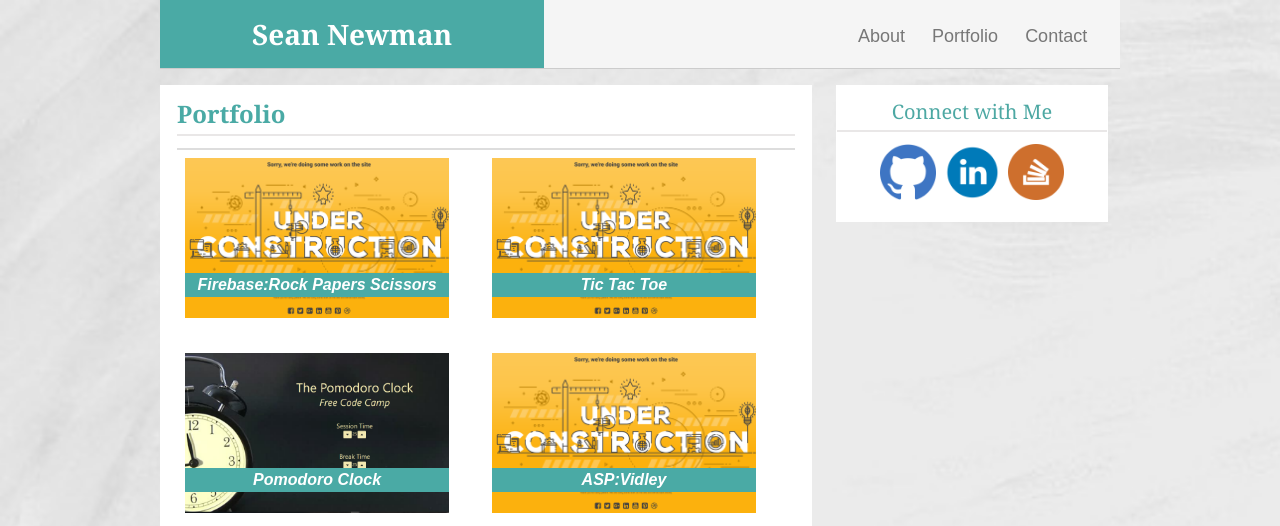
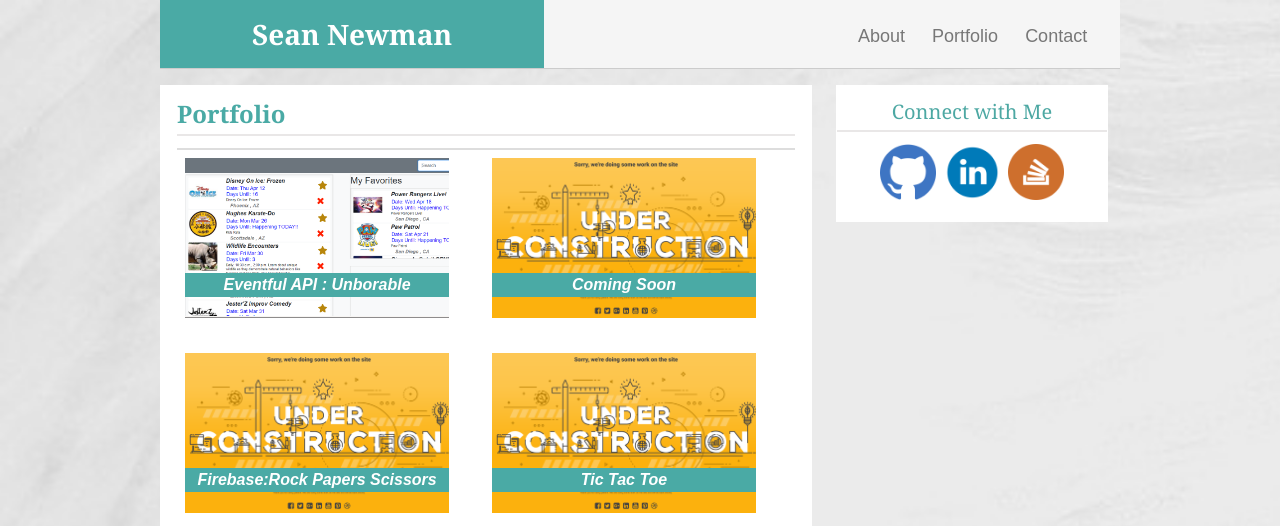
Before and after one commit to seangnewman/seangnewman.github.io, a plain HTML site: page portfolio.html in a window 1280 px wide. Shown: the top 526 px of the page. Drawn offline with Linux system fonts and the light colour scheme.

Commit message:
adding unborable

```diff
--- a/portfolio.html
+++ b/portfolio.html
@@ -43,6 +43,25 @@
                 <header>
                   <h2>Portfolio</h2>
                 </header>
+
+                <div class="portfolioContainer">
+                  <div class="portfolioImageContainer">
+                    <a href="https://zahrafalah.github.io/project-1/" target="_blank">
+                      <img src="./assets/images/unborable.PNG" alt="Events">
+                    </a>
+                    <div class="portfolioLabelContainer">
+                      <p>Eventful API : Unborable</p>
+                    </div>
+                  </div>
+                  <div class="portfolioImageContainer">
+                    <a href="#" target="_blank">
+                      <img src="./assets/images/construction.png" alt="Coming Soon">
+                    </a>
+                    <div class="portfolioLabelContainer">
+                      <p>Coming Soon</p>
+                    </div>
+                  </div>
+                </div>
 
                 <div class="portfolioContainer">
                   <div class="portfolioImageContainer">
```
Also changed, not shown: assets/images/unborable.PNG (added).
